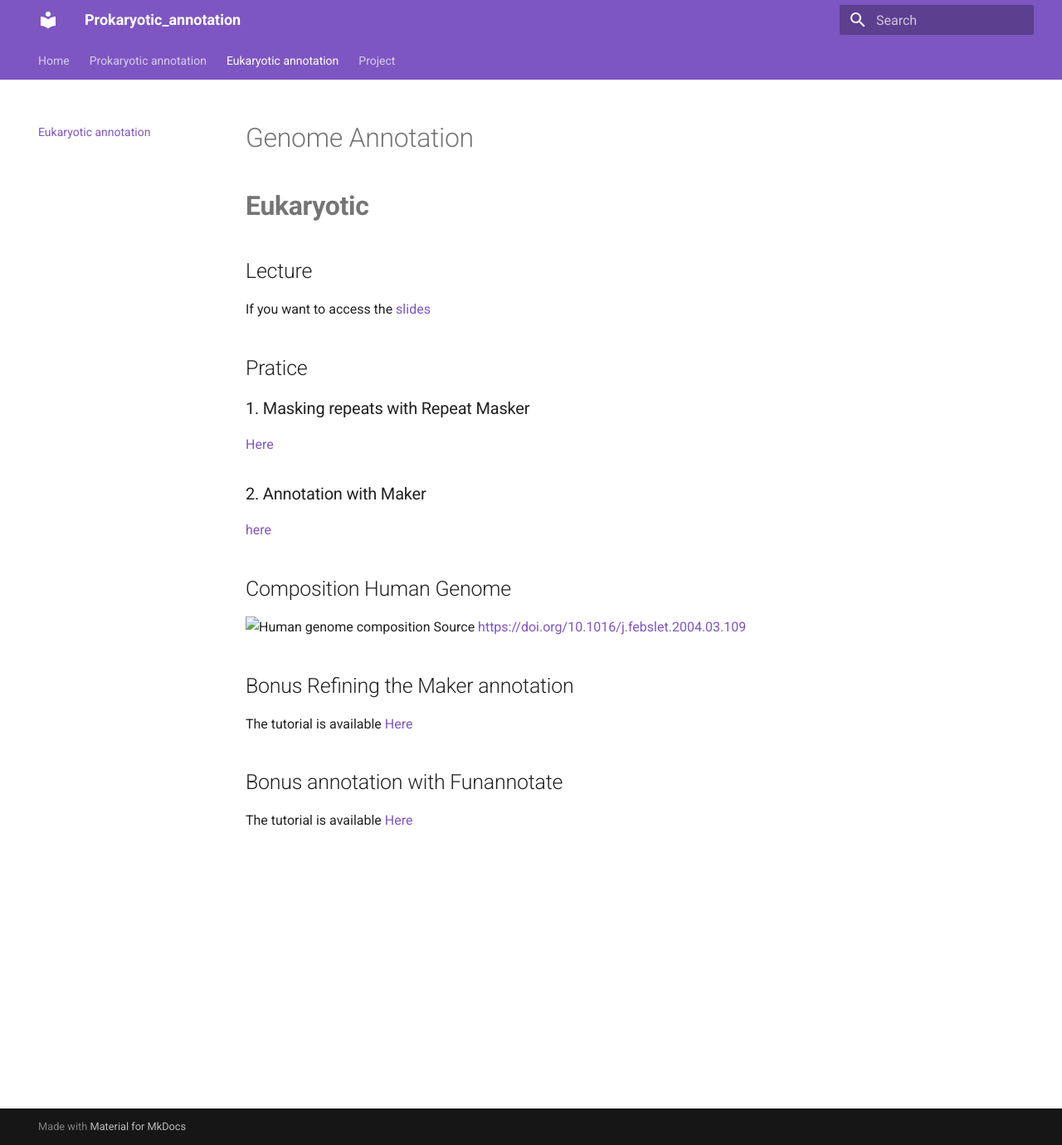
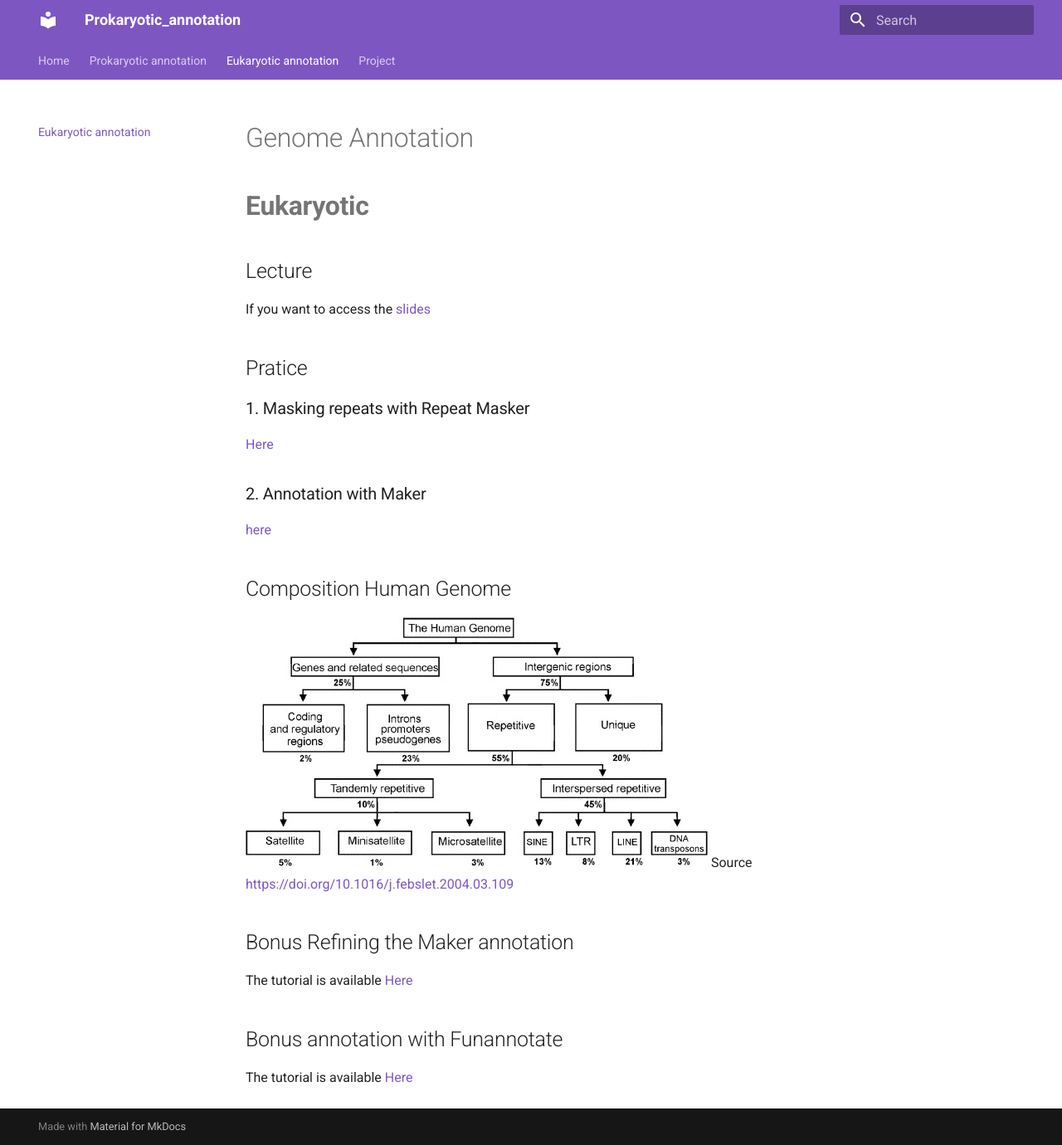
Before and after one commit to RVanDamme/Prokaryotic_annotation, an MkDocs documentation site: the page built from docs/usage/euka_annot.md, in a window 1280 px wide and 1380 px high. Shown: the whole window at 83% size. Built offline with MkDocs 1.6.1 and Material for MkDocs 9.7.7, drawn with Linux system fonts in a browser that asks for light colours.

Commit message:
Update euka_annot.md

```diff
--- a/docs/usage/euka_annot.md
+++ b/docs/usage/euka_annot.md
@@ -18,7 +18,7 @@ If you want to access the [slides](https://training.galaxyproject.org/training-m
 
 ## Composition Human Genome
 
-![Human genome composition](figures/composition_human_genome.jpg)
+![Human genome composition](../figures/composition_human_genome.jpg)
 Source [https://doi.org/10.1016/j.febslet.2004.03.109](https://doi.org/10.1016/j.febslet.2004.03.109)
 
 ## Bonus Refining the Maker annotation
```
